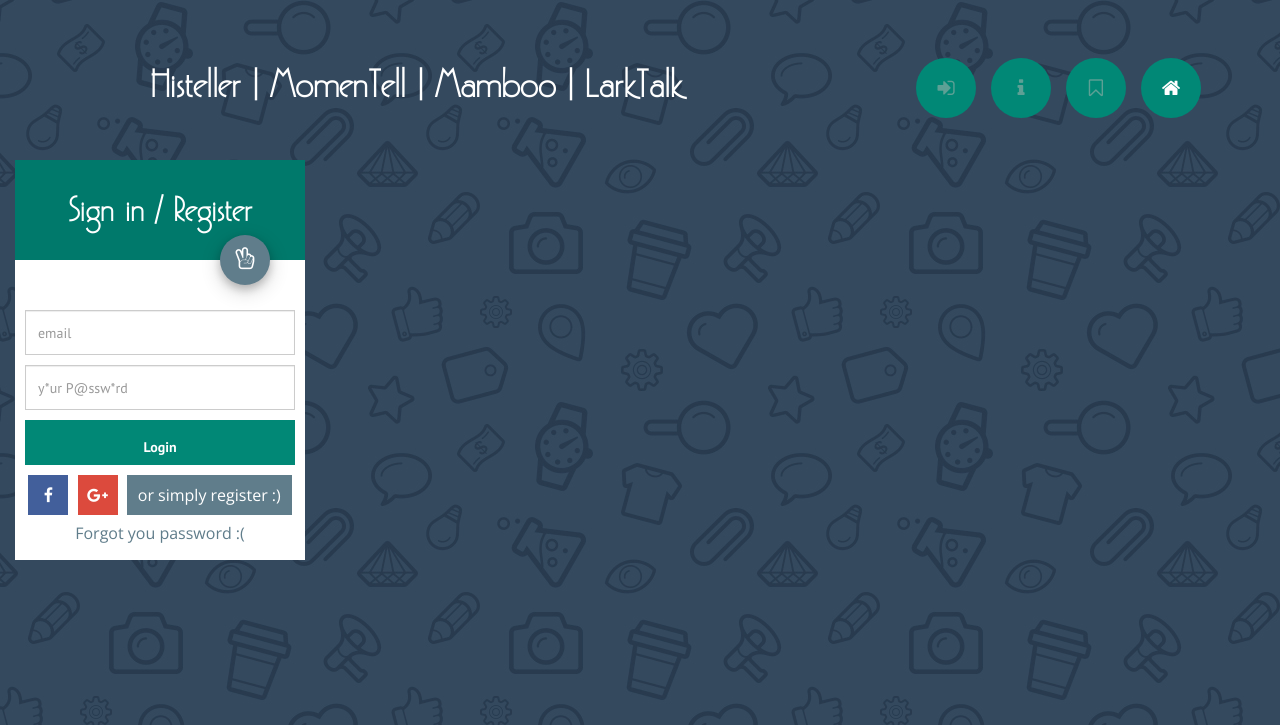
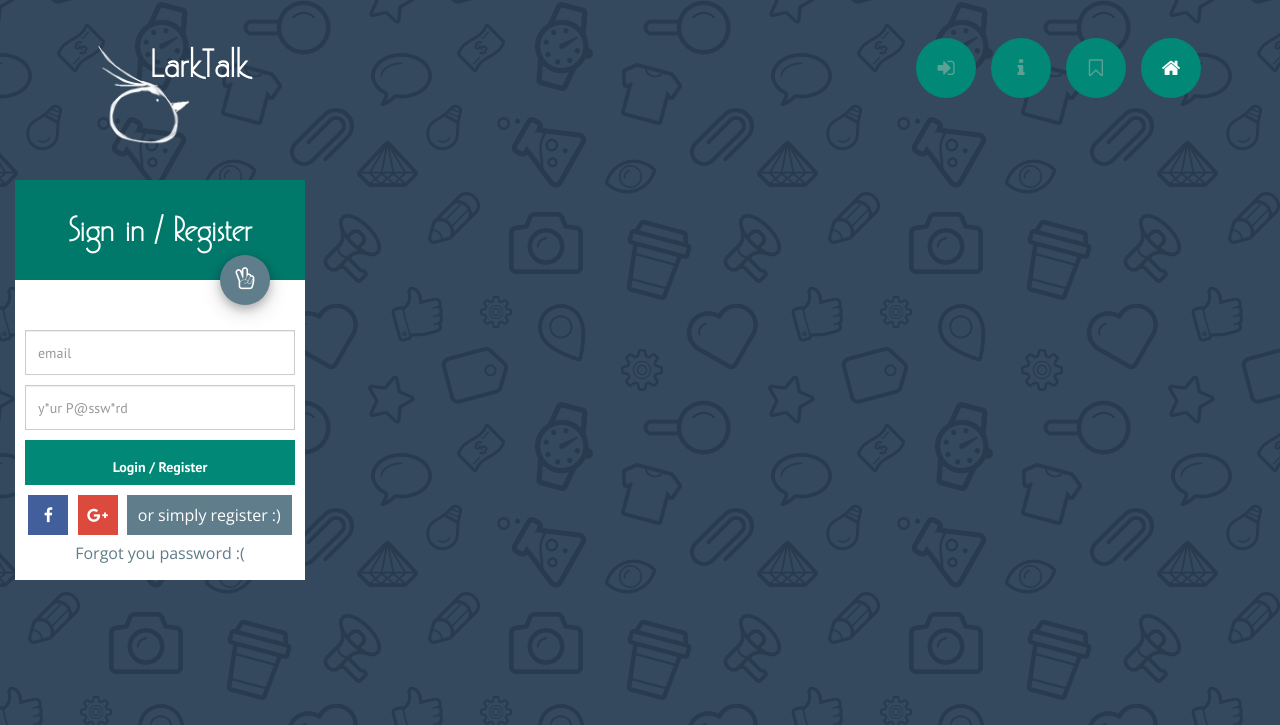
Before and after one commit to mohanadkaleia/StoryLine, a CodeIgniter app: page /HistoryLine/ in a window 1280 px wide. Shown: the top 725 px of the page. Run offline with CodeIgniter, Linux system fonts and the light colour scheme; data that the repository does not hold is empty; some libraries are stand-ins or nearby versions; some web fonts are replaced.

Commit message:
Add logo and do login

```diff
--- a/application/controllers/Story.php
+++ b/application/controllers/Story.php
@@ -97,7 +97,7 @@ class Story extends CI_Controller {
         $body .= $addStoryView;
         $data = array(
             'title' => 'Histeller | home',
-            'pageTitle' => 'Histeller | MomenTell | Mamboo | LarkTalk',
+            'pageTitle' => 'LarkTalk',
             'content' => $body
         );
 
--- a/application/views/masterLayout_view.php
+++ b/application/views/masterLayout_view.php
@@ -50,6 +50,7 @@
     </head>
     <body>
         <header>
+            <img src="<?php echo base_url();?>assets/img/logo.png"/>
             <h1>{pageTitle}</h1>
             <nav class="main-nav">
 		<ul>
--- a/application/views/storiesLayout_view.php
+++ b/application/views/storiesLayout_view.php
@@ -48,6 +48,7 @@
     </head>
     <body>
         <header>
+            <img id="logo" src="<?php echo base_url();?>assets/img/logo.png"/>
             <h1>{pageTitle}</h1>
             <nav class="main-nav">
 		<ul>
--- a/application/views/stories_view.php
+++ b/application/views/stories_view.php
@@ -24,11 +24,11 @@
                         </div>
 
                         <div class="sign-in-logo"><i class="fa fa-hand-peace-o"></i></div>
-                        <form>
+                        <form method="POST" action="<?php base_url();?>user/login">
                             <input type="text" name="email" class="form-control" placeholder="email" aria-describedby="basic-addon1">
                             <input type="password" class="form-control" name="password" required="true" placeholder="y*ur P@ssw*rd"/>
 
-                            <input type="submit" value="Login" class="btn btn-info"/>
+                            <input type="submit" value="Login / Register" class="btn btn-info"/>
 
                             <div class="social">
                                 <a href="#" class="facebook"><i class="fa fa-facebook"></i> </a>
--- a/assets/css/style.css
+++ b/assets/css/style.css
@@ -68,21 +68,31 @@ body {
 header {
     position: relative;
     height: 160px;
-    line-height: 170px;
+    line-height: 130px;
     text-align: center;
     -webkit-font-smoothing: antialiased;
     -moz-osx-font-smoothing: grayscale;
     color: white;
     font-size: 28px;
+    margin-bottom: 20px;
 }
 header h1 {
   height: 150px;
-  margin-left: 150px;
+   margin-left: 150px;
   font-family: GatsbyFLF;
   font-size: 45px;
   font-weight: bold;
   float: left;
 }
+
+#logo {
+    height: 150px;
+    margin-left: 50px;
+    position: absolute;
+    left:0px;
+    top:30px;
+}
+
 container {
     margin: 0 auto;
     width: 80%;
```
Also changed, not shown: application/controllers/User.php (+26 -7 lines), application/models/User_model.php (+6 -2 lines), assets/img/logo.png (added).
